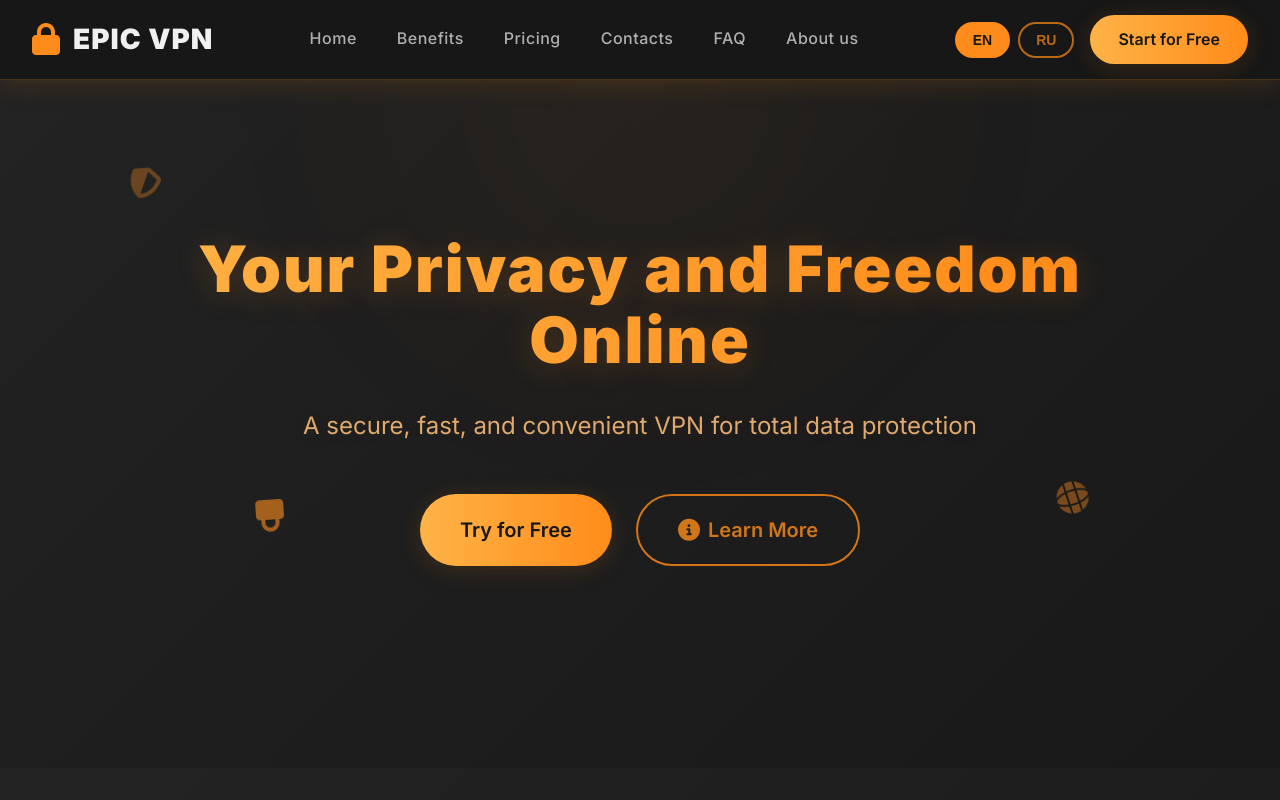
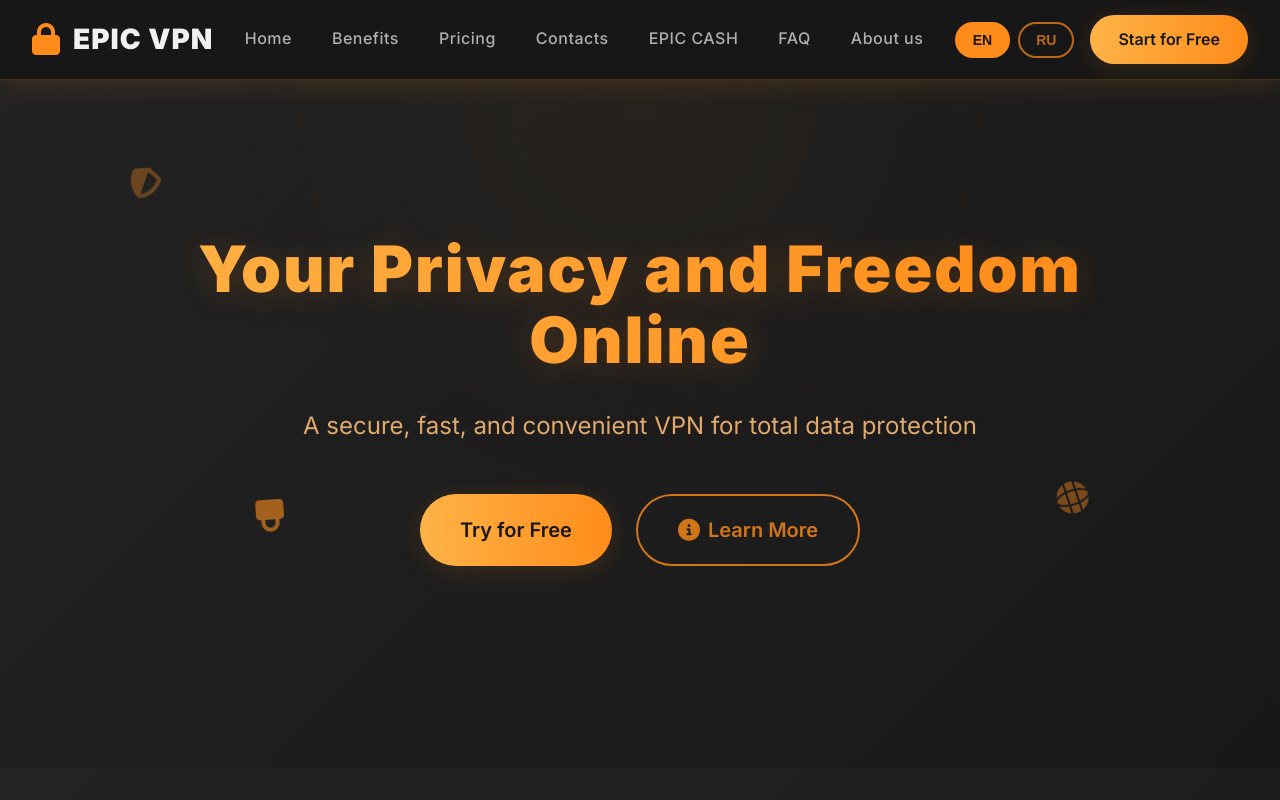
Before and after one commit to RoXyGeNOFF/EpicCashVPN, a website: page index.html in a window 1280 px wide. Shown: the top 800 px of the page. Drawn offline with Linux system fonts and the light colour scheme.

Commit message:
Add files via upload

```diff
--- a/index.html
+++ b/index.html
@@ -93,6 +93,7 @@
                 <a href="#features" data-i18n="nav.features">Преимущества</a>
                 <a href="#pricing" data-i18n="nav.pricing">Тарифы</a>
                 <a href="#contacts" data-i18n="nav.contacts">Контакты</a>
+                <a href="#epic-cash" data-i18n="nav.epic-cash">EPIC CASH</a>
                 <a href="faq.html">FAQ</a>
                 <a href="#about-us" data-i18n="nav.about-us">About us</a>
             </div>
```
